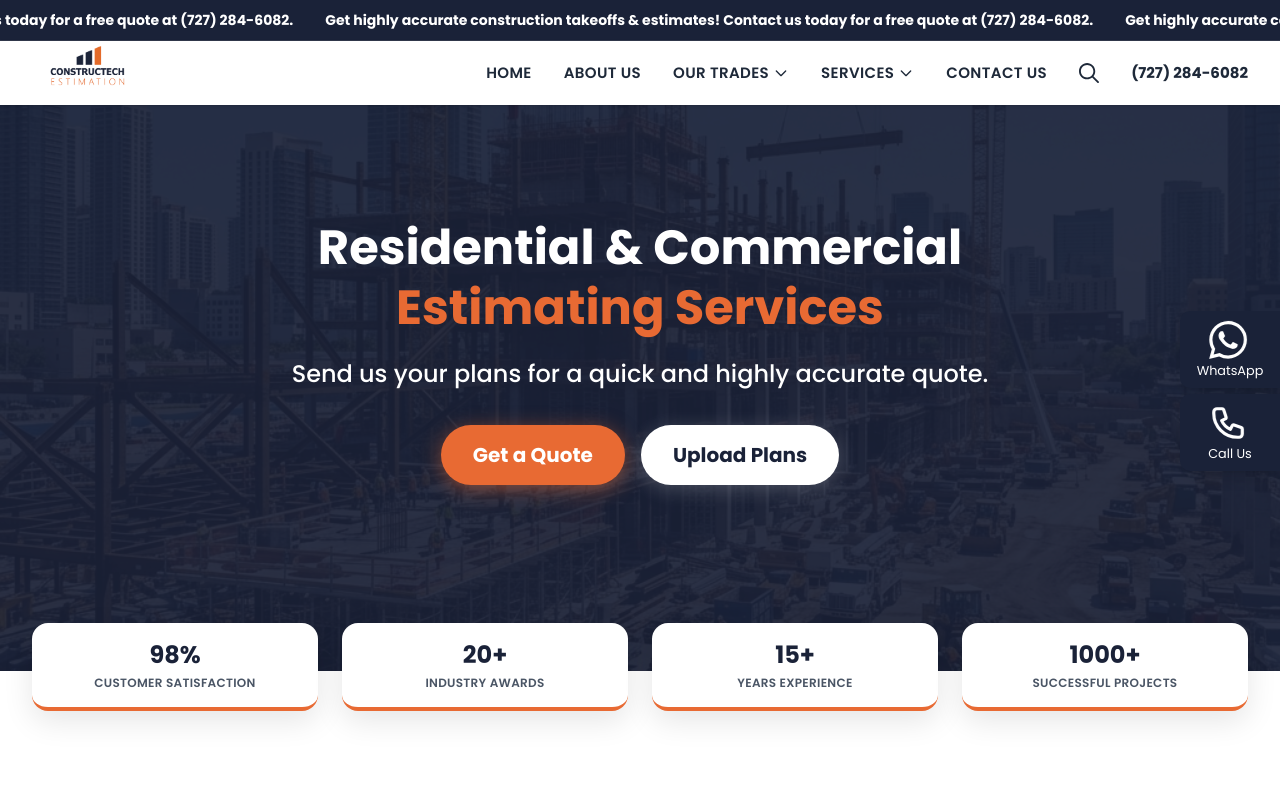
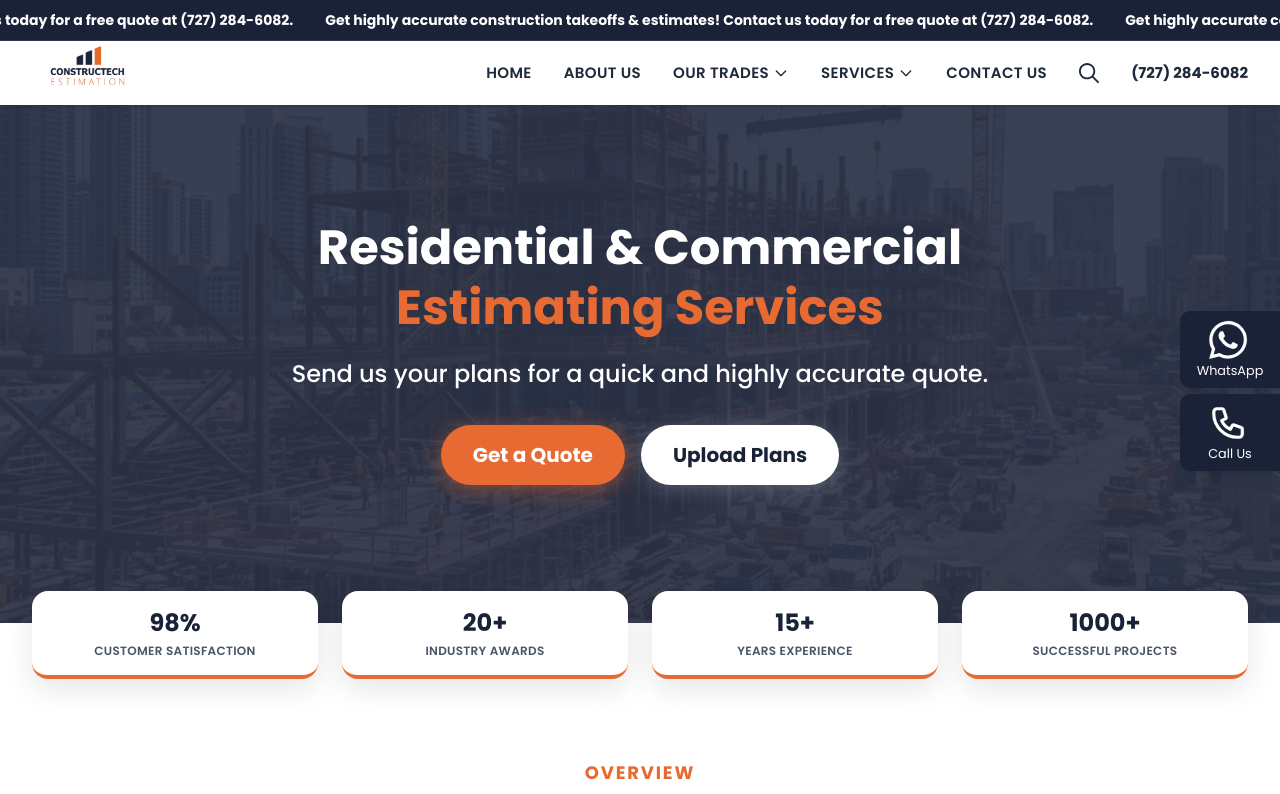
Before and after one commit to Alirazadev786/constructech-estimation, a Next.js app: page / in a window 1280 px wide. Shown: the top 794 px of the page. Built offline with nearby package versions, Linux system fonts and the light colour scheme.

Commit message:
Fix black bar showing behind boxes by reducing slider bottom padding and overlap

```diff
--- a/src/app/page.tsx
+++ b/src/app/page.tsx
@@ -10,7 +10,7 @@ export default function Home() {
       <HeroSlider />
 
       {/* STATS OVERLAP */}
-      <section className="relative z-20 md:-mt-12 px-4 sm:px-6 lg:px-8 bg-transparent pb-10 md:pb-0">
+      <section className="relative z-20 md:-mt-8 px-4 sm:px-6 lg:px-8 bg-transparent pb-10 md:pb-0">
         <div className="max-w-7xl mx-auto">
           <div className="grid grid-cols-2 md:grid-cols-4 gap-4 md:gap-6">
             {[
--- a/src/components/HeroSlider.tsx
+++ b/src/components/HeroSlider.tsx
@@ -20,11 +20,11 @@ export default function HeroSlider() {
   );
 
   return (
-    <section className="relative w-full bg-brand-navy overflow-hidden" ref={emblaRef}>
+    <section className="relative w-full overflow-hidden bg-transparent" ref={emblaRef}>
       <div className="flex w-full h-full items-stretch">
 
         {/* Slide 1 */}
-        <div className="relative flex-[0_0_100%] min-w-0 flex items-center pt-4 pb-16 md:pt-6 md:pb-24">
+        <div className="relative flex-[0_0_100%] min-w-0 flex items-center pt-4 pb-10 md:pt-6 md:pb-12">
           {/* Background Image */}
           <div className="absolute inset-0 z-0">
             <Image
@@ -80,7 +80,7 @@ export default function HeroSlider() {
         </div>
 
         {/* Slide 2 */}
-        <div className="relative flex-[0_0_100%] min-w-0 flex items-center pt-4 pb-16 md:pt-6 md:pb-24">
+        <div className="relative flex-[0_0_100%] min-w-0 flex items-center pt-4 pb-10 md:pt-6 md:pb-12">
           {/* Background Image */}
           <div className="absolute inset-0 z-0">
             <Image
```
